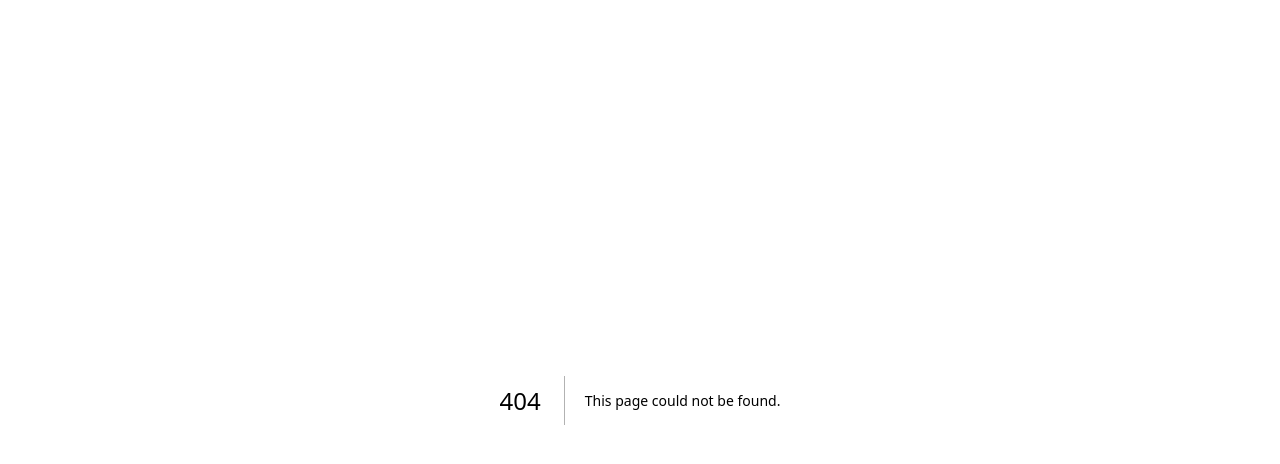
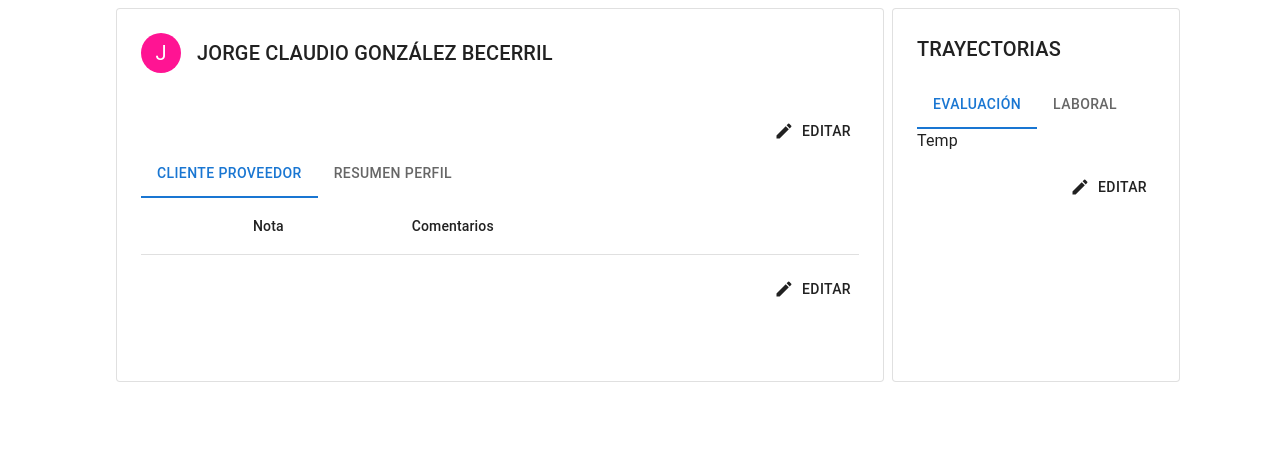
Before and after one commit to CarlosMilano/Ternium, a Next.js app: page /employee in a window 1280 px wide. Before the commit this address had no page. Shown: the top 464 px of the page. Built offline with nearby package versions, Linux system fonts and the light colour scheme.

Commit message:
Employee page development started.

```diff
--- /dev/null
+++ b/pages/employee/index.tsx
@@ -0,0 +1,162 @@
+import Avatar from "@mui/material/Avatar";
+import Box from "@mui/material/Box";
+import Container from "@mui/material/Container";
+import Grid from "@mui/material/Grid";
+import Head from "next/head";
+import Paper from "@mui/material/Paper";
+import Stack from "@mui/material/Stack";
+import Typography from "@mui/material/Typography";
+import Tab from "@mui/material/Tab";
+import Table from "@mui/material/Table";
+import TableBody from "@mui/material/TableBody";
+import TableCell from "@mui/material/TableCell";
+import TableContainer from "@mui/material/TableContainer";
+import TableHead from "@mui/material/TableHead";
+import TableRow from "@mui/material/TableRow";
+import TabPanel from "@/components/employee/TabPanel";
+import Tabs from "@mui/material/Tabs";
+import EditSection, { EditEventHandler } from "@/components/employee/EditSection";
+import { FormEventHandler, MouseEventHandler, useState } from "react";
+
+/**
+ * EmployeePage component.
+ *
+ * The page that displays an employee's information.
+ */
+const EmployeePage: React.FC = (): JSX.Element => {
+    // The index of the section being currently edited.
+    const [editSectionIndex, setEditSectionIndex] = useState<number | null>(null);
+    // The indexes of the selected tabs.
+    const [leftTabsIndex, setLeftTabsIndex] = useState<number>(0);
+    const [rightTabsIndex, setRightTabsIndex] = useState<number>(0);
+
+    const handleOnEdit: EditEventHandler = (_, index) => setEditSectionIndex(index);
+    const handleOnSubmit: FormEventHandler<HTMLFormElement> = () => {};
+    const handleOnCancel: MouseEventHandler<HTMLButtonElement> = () => setEditSectionIndex(null);
+
+    return (
+        <>
+            <Head>
+                <title>Ficha del Empleado</title>
+                <meta name="description" content="Ficha del empleado" />
+                <meta name="viewport" content="width=device-width, initial-scale=1" />
+            </Head>
+            <Box>
+                <Container>
+                    <Grid container gap={1} justifyContent="center">
+                        {/* Left card */}
+                        <Grid item xs={12} md={8}>
+                            <Paper variant="outlined" sx={{ padding: "1.5rem", height: "100%" }}>
+                                {/* Top section */}
+                                <Stack gap={3} mb={3}>
+                                    <Stack direction="row" gap={2} alignItems="center">
+                                        <Avatar sx={{ bgcolor: "deeppink" }}>J</Avatar>
+                                        <Typography variant="h6" component="h2">
+                                            JORGE CLAUDIO GONZÁLEZ BECERRIL
+                                        </Typography>
+                                    </Stack>
+                                </Stack>
+                                <EditSection
+                                    index={0}
+                                    currentIndex={editSectionIndex}
+                                    onEdit={handleOnEdit}
+                                    onSubmit={handleOnSubmit}
+                                    onCancel={handleOnCancel}
+                                >
+                                    <Grid container rowGap={2}>
+                                        <Grid item md={3} sm={4} xs={6}></Grid>
+                                    </Grid>
+                                </EditSection>
+                                {/* Bottom section */}
+                                <Tabs
+                                    variant="scrollable"
+                                    value={leftTabsIndex}
+                                    onChange={(_, index: number) => setLeftTabsIndex(index)}
+                                >
+                                    <Tab label="Cliente Proveedor" />
+                                    <Tab label="Resumen Perfil" />
+                                </Tabs>
+                                {/* Tab: Cliente Proveedor */}
+                                <TabPanel index={0} currentIndex={leftTabsIndex}>
+                                    <EditSection
+                                        index={1}
+                                        currentIndex={editSectionIndex}
+                                        onEdit={handleOnEdit}
+                                        onSubmit={handleOnSubmit}
+                                        onCancel={handleOnCancel}
+                                    >
+                                        <TableContainer>
+                                            <Table>
+                                                <TableHead>
+                                                    <TableRow>
+                                                        <TableCell align="center">Nota</TableCell>
+                                                        <TableCell>Comentarios</TableCell>
+                                                    </TableRow>
+                                                </TableHead>
+                                                <TableBody></TableBody>
+                                            </Table>
+                                        </TableContainer>
+                                    </EditSection>
+                                </TabPanel>
+                                {/* Tab: Resumen Perfil */}
+                                <TabPanel index={1} currentIndex={leftTabsIndex}>
+                                    <EditSection
+                                        index={2}
+                                        currentIndex={editSectionIndex}
+                                        onEdit={handleOnEdit}
+                                        onSubmit={handleOnSubmit}
+                                        onCancel={handleOnCancel}
+                                    >
+                                        <TableContainer>
+                                            <Table>
+                                                <TableHead>
+                                                    <TableRow>
+                                                        <TableCell>Resumen</TableCell>
+                                                    </TableRow>
+                                                </TableHead>
+                                                <TableBody></TableBody>
+                                            </Table>
+                                        </TableContainer>
+                                    </EditSection>
+                                </TabPanel>
+                            </Paper>
+                        </Grid>
+                        {/* Right card */}
+                        <Grid item xs={12} md={3}>
+                            <Paper variant="outlined" sx={{ padding: "1.5rem", height: "100%" }}>
+                                <Typography variant="h6" component="h2" mb={2}>
+                                    TRAYECTORIAS
+                                </Typography>
+                                <Tabs
+                                    variant="scrollable"
+                                    value={rightTabsIndex}
+                                    onChange={(_, index: number) => setRightTabsIndex(index)}
+                                    scrollButtons={false}
+                                >
+                                    <Tab label="Evaluación" />
+                                    <Tab label="Laboral" />
+                                </Tabs>
+                                {/* Tab: Evaluación */}
+                                <TabPanel index={0} currentIndex={rightTabsIndex}>
+                                    <EditSection
+                                        index={3}
+                                        currentIndex={editSectionIndex}
+                                        onEdit={handleOnEdit}
+                                        onSubmit={handleOnSubmit}
+                                        onCancel={handleOnCancel}
+                                    >
+                                        <Typography variant="body1" component="p">
+                                            Temp
+                                        </Typography>
+                                    </EditSection>
+                                </TabPanel>
+                            </Paper>
+                        </Grid>
+                    </Grid>
+                </Container>
+            </Box>
+        </>
+    );
+};
+
+export default EmployeePage;
```
